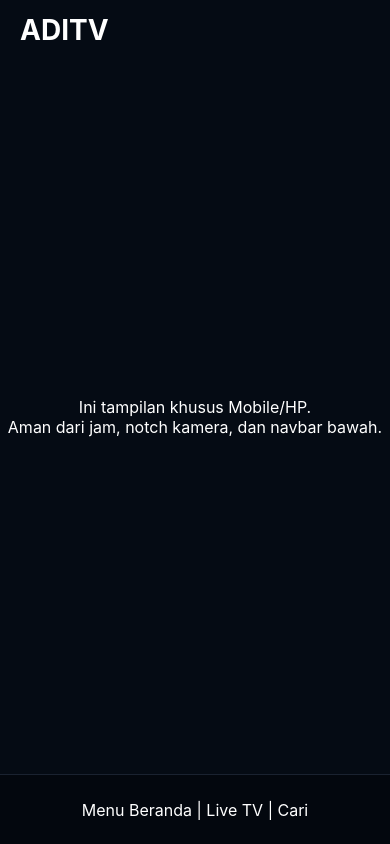
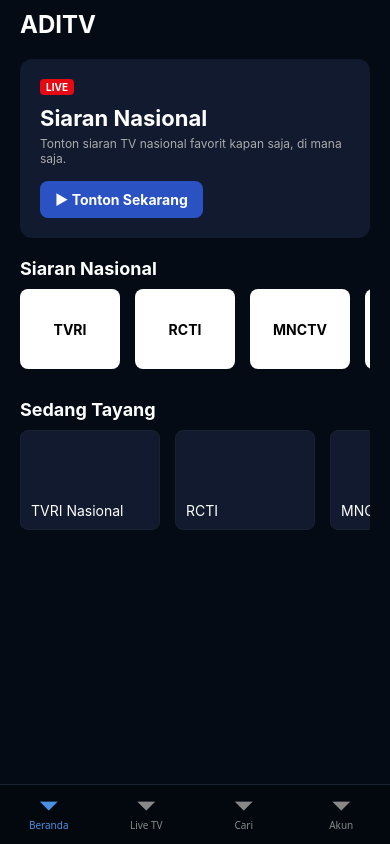
Before and after one commit to amanhnb88/Aplikasi_AdiTV, a React Native app: screen / in a window 390 px wide. Built offline with nearby package versions, Linux system fonts and the light colour scheme.

Commit message:
Update App.tsx

```diff
--- a/App.tsx
+++ b/App.tsx
@@ -1,118 +1,155 @@
-import React from 'react';
-import { View, Text, Platform, StyleSheet, StatusBar } from 'react-native';
+import React, { useState } from 'react';
+import { View, Text, StyleSheet, Platform, StatusBar, TouchableOpacity, ScrollView } from 'react-native';
 import { SafeAreaProvider, SafeAreaView } from 'react-native-safe-area-context';
+import { NavigationContainer } from '@react-navigation/native';
+import { createBottomTabNavigator } from '@react-navigation/bottom-tabs';
 
-// 📺 KOMPONEN KHUSUS TV (Layout Kiri - Kanan)
-const TVLayout = () => (
-  <View style={styles.tvContainer}>
-    {/* Sidebar Kiri (Persis seperti desainmu) */}
-    <View style={styles.tvSidebar}>
-      <Text style={styles.logoText}>ADITV</Text>
-      <Text style={styles.subtitleText}>IPTV</Text>
-      {/* Nanti menu-menu TV ditaruh di sini */}
+// --- KOMPONEN KONTEN HALAMAN (Dipakai di TV & HP) ---
+const BerandaScreen = () => (
+  <ScrollView style={styles.screenContainer}>
+    {/* Banner Utama */}
+    <View style={styles.banner}>
+      <Text style={styles.bannerBadge}>LIVE</Text>
+      <Text style={styles.bannerTitle}>Siaran Nasional</Text>
+      <Text style={styles.bannerSubtitle}>Tonton siaran TV nasional favorit kapan saja, di mana saja.</Text>
+      <TouchableOpacity style={styles.btnPrimary}>
+        <Text style={styles.btnText}>▶ Tonton Sekarang</Text>
+      </TouchableOpacity>
     </View>
 
-    {/* Konten Utama Kanan */}
-    <View style={styles.mainContent}>
-      <Text style={styles.whiteText}>Ini tampilan khusus TV.</Text>
-      <Text style={styles.whiteText}>Aman dari potongan layar pinggir (overscan).</Text>
-    </View>
+    {/* Section Siaran Nasional */}
+    <Text style={styles.sectionTitle}>Siaran Nasional</Text>
+    <ScrollView horizontal showsHorizontalScrollIndicator={false} style={styles.horizontalScroll}>
+      <View style={styles.cardChannel}><Text style={styles.darkText}>TVRI</Text></View>
+      <View style={styles.cardChannel}><Text style={styles.darkText}>RCTI</Text></View>
+      <View style={styles.cardChannel}><Text style={styles.darkText}>MNCTV</Text></View>
+      <View style={styles.cardChannel}><Text style={styles.darkText}>GTV</Text></View>
+    </ScrollView>
+
+    {/* Section Sedang Tayang */}
+    <Text style={styles.sectionTitle}>Sedang Tayang</Text>
+    <ScrollView horizontal showsHorizontalScrollIndicator={false} style={styles.horizontalScroll}>
+      <View style={styles.cardLive}><Text style={styles.whiteText}>TVRI Nasional</Text></View>
+      <View style={styles.cardLive}><Text style={styles.whiteText}>RCTI</Text></View>
+      <View style={styles.cardLive}><Text style={styles.whiteText}>MNCTV</Text></View>
+    </ScrollView>
+  </ScrollView>
+);
+
+const DummyScreen = ({ title }: { title: string }) => (
+  <View style={[styles.screenContainer, { justifyContent: 'center', alignItems: 'center' }]}>
+    <Text style={styles.whiteText}>Halaman {title}</Text>
   </View>
 );
 
-// 📱 KOMPONEN KHUSUS HP (Layout Atas - Bawah)
+// --- 📺 LAYOUT KHUSUS ANDROID TV (SIDEBAR) ---
+const TVLayout = () => {
+  const [activeMenu, setActiveMenu] = useState('Home');
+  const menus = ['Home', 'Live TV', 'Movies', 'Series', 'TV Guide'];
+
+  return (
+    <View style={styles.tvContainer}>
+      {/* Sidebar Kiri */}
+      <View style={styles.tvSidebar}>
+        <View style={styles.tvLogoArea}>
+          <Text style={styles.logoText}>ADITV</Text>
+          <Text style={styles.subtitleText}>IPTV</Text>
+        </View>
+
+        {menus.map((menu) => (
+          <TouchableOpacity
+            key={menu}
+            onPress={() => setActiveMenu(menu)}
+            style={[styles.tvMenuItem, activeMenu === menu && styles.tvMenuItemActive]}
+          >
+            <Text style={[styles.tvMenuText, activeMenu === menu && styles.tvMenuTextActive]}>
+              {menu}
+            </Text>
+          </TouchableOpacity>
+        ))}
+      </View>
+
+      {/* Konten Kanan (Area Aman Overscan) */}
+      <View style={styles.tvMainContent}>
+        {activeMenu === 'Home' ? <BerandaScreen /> : <DummyScreen title={activeMenu} />}
+      </View>
+    </View>
+  );
+};
+
+// --- 📱 LAYOUT KHUSUS MOBILE (BOTTOM TABS) ---
+const Tab = createBottomTabNavigator();
+
 const MobileLayout = () => (
-  // SafeAreaView akan otomatis melindungi area dari Notch/Kamera dan garis bawah iPhone/Android
-  <SafeAreaView style={styles.mobileContainer}>
+  <SafeAreaView style={{ flex: 1, backgroundColor: '#050B14' }}>
     <StatusBar barStyle="light-content" backgroundColor="#050B14" />
-
-    {/* Header Atas */}
+    {/* Header Mobile */}
     <View style={styles.mobileHeader}>
       <Text style={styles.logoText}>ADITV</Text>
     </View>
 
-    {/* Konten Utama Tengah */}
-    <View style={styles.mainContent}>
-      <Text style={styles.whiteText}>Ini tampilan khusus Mobile/HP.</Text>
-      <Text style={styles.whiteText}>Aman dari jam, notch kamera, dan navbar bawah.</Text>
-    </View>
-
-    {/* Navbar Bawah */}
-    <View style={styles.mobileBottomNav}>
-      <Text style={styles.whiteText}>Menu Beranda | Live TV | Cari</Text>
-    </View>
+    {/* Navigasi Bawah Mobile */}
+    <NavigationContainer>
+      <Tab.Navigator
+        screenOptions={{
+          headerShown: false,
+          tabBarStyle: { backgroundColor: '#03070E', borderTopColor: '#1A2230', height: 60, paddingBottom: 10 },
+          tabBarActiveTintColor: '#4A90E2',
+          tabBarInactiveTintColor: '#888888',
+        }}
+      >
+        <Tab.Screen name="Beranda" component={BerandaScreen} />
+        <Tab.Screen name="Live TV" children={() => <DummyScreen title="Live TV" />} />
+        <Tab.Screen name="Cari" children={() => <DummyScreen title="Cari" />} />
+        <Tab.Screen name="Akun" children={() => <DummyScreen title="Akun" />} />
+      </Tab.Navigator>
+    </NavigationContainer>
   </SafeAreaView>
 );
 
-// 🚀 KOMPONEN UTAMA (Deteksi Otomatis)
+// --- 🚀 ROOT APP ---
 export default function App() {
   return (
-    // SafeAreaProvider wajib ada untuk membungkus seluruh aplikasi
     <SafeAreaProvider>
-      {/* Jika perangkat adalah TV, pakai TVLayout, jika bukan pakai MobileLayout */}
       {Platform.isTV ? <TVLayout /> : <MobileLayout />}
     </SafeAreaProvider>
   );
 }
 
-// 🎨 GAYA DESAIN (Warna disesuaikan dengan gambarmu)
+// --- 🎨 GAYA DESAIN PREMIUM ---
 const styles = StyleSheet.create({
-  // --- Warna Dasar ---
-  whiteText: {
-    color: '#FFFFFF',
-    fontSize: 16,
-  },
-  logoText: {
-    color: '#FFFFFF',
-    fontSize: 28,
-    fontWeight: 'bold',
-  },
-  subtitleText: {
-    color: '#4A90E2', // Warna biru untuk tulisan IPTV
-    fontSize: 14,
-    fontWeight: 'bold',
-    marginBottom: 40,
-  },
-  mainContent: {
-    flex: 1,
-    justifyContent: 'center',
-    alignItems: 'center',
-    backgroundColor: '#050B14', // Warna gelap background utama
-  },
+  whiteText: { color: '#FFFFFF' },
+  darkText: { color: '#000000', fontWeight: 'bold' },
+  logoText: { color: '#FFFFFF', fontSize: 24, fontWeight: 'bold' },
+  subtitleText: { color: '#4A90E2', fontSize: 12, fontWeight: 'bold', marginBottom: 20 },
 
-  // --- Layout TV ---
-  tvContainer: {
-    flex: 1,
-    flexDirection: 'row', // TV pakai layout menyamping (kiri ke kanan)
-    backgroundColor: '#050B14',
-  },
-  tvSidebar: {
-    width: 220,
-    backgroundColor: '#03070E', // Warna sidebar sedikit lebih gelap
-    paddingTop: 40,
-    paddingLeft: 30,
-    borderRightWidth: 1,
-    borderColor: '#1A2230',
-  },
+  // Konten Umum
+  screenContainer: { flex: 1, backgroundColor: '#050B14', paddingHorizontal: 20 },
+  sectionTitle: { color: '#FFFFFF', fontSize: 18, fontWeight: 'bold', marginTop: 20, marginBottom: 10 },
+  horizontalScroll: { paddingBottom: 10 },
 
-  // --- Layout Mobile ---
-  mobileContainer: {
-    flex: 1,
-    backgroundColor: '#050B14',
-  },
-  mobileHeader: {
-    height: 60,
-    flexDirection: 'row',
-    alignItems: 'center',
-    paddingHorizontal: 20,
-    backgroundColor: '#050B14',
-  },
-  mobileBottomNav: {
-    height: 70,
-    backgroundColor: '#03070E',
-    justifyContent: 'center',
-    alignItems: 'center',
-    borderTopWidth: 1,
-    borderColor: '#1A2230',
-  },
+  // Banner
+  banner: { backgroundColor: '#111A2E', padding: 20, borderRadius: 12, marginTop: 10 },
+  bannerBadge: { backgroundColor: '#E50914', color: '#FFF', alignSelf: 'flex-start', paddingHorizontal: 6, paddingVertical: 2, borderRadius: 4, fontSize: 10, fontWeight: 'bold', marginBottom: 10 },
+  bannerTitle: { color: '#FFF', fontSize: 22, fontWeight: 'bold', marginBottom: 5 },
+  bannerSubtitle: { color: '#AAA', fontSize: 12, marginBottom: 15 },
+  btnPrimary: { backgroundColor: '#2B52C3', alignSelf: 'flex-start', paddingHorizontal: 15, paddingVertical: 10, borderRadius: 8 },
+  btnText: { color: '#FFF', fontWeight: 'bold' },
+
+  // Cards
+  cardChannel: { backgroundColor: '#FFFFFF', width: 100, height: 80, borderRadius: 8, justifyContent: 'center', alignItems: 'center', marginRight: 15 },
+  cardLive: { backgroundColor: '#111A2E', width: 140, height: 100, borderRadius: 8, justifyContent: 'flex-end', padding: 10, marginRight: 15, borderColor: '#1A2230', borderWidth: 1 },
+
+  // Layout TV
+  tvContainer: { flex: 1, flexDirection: 'row', backgroundColor: '#050B14' },
+  tvSidebar: { width: 220, backgroundColor: '#03070E', paddingTop: 40, borderRightWidth: 1, borderColor: '#1A2230' },
+  tvLogoArea: { paddingLeft: 30, marginBottom: 20 },
+  tvMenuItem: { paddingVertical: 12, paddingLeft: 30, marginBottom: 5 },
+  tvMenuItemActive: { backgroundColor: '#111A2E', borderLeftWidth: 4, borderLeftColor: '#4A90E2' },
+  tvMenuText: { color: '#888888', fontSize: 16, fontWeight: '500' },
+  tvMenuTextActive: { color: '#FFFFFF', fontWeight: 'bold' },
+  tvMainContent: { flex: 1, padding: 30 },
+
+  // Layout Mobile
+  mobileHeader: { flexDirection: 'row', alignItems: 'center', paddingHorizontal: 20, paddingTop: 10, paddingBottom: 10, backgroundColor: '#050B14' },
 });
```
